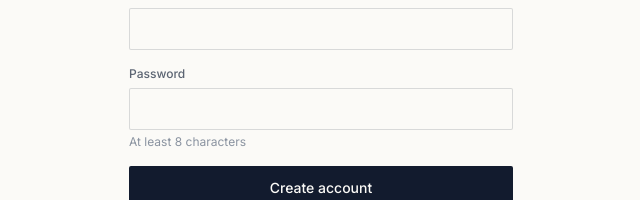
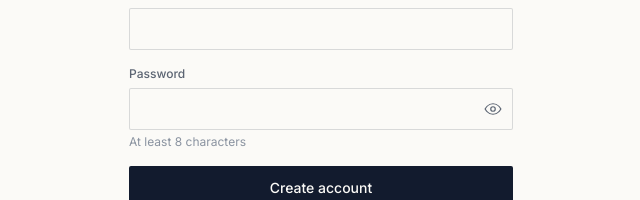
Before and after one commit to jerlin-05/certvault, a Next.js app: page /register in a window 1280 px wide. Shown: the part 398-598 px from the top of the page, without its empty margins (319-959 px from the left). Built offline with nearby package versions, Linux system fonts and the light colour scheme.

Commit message:
Fix: use PasswordField (show/hide toggle) on register page

```diff
--- a/app/register/page.js
+++ b/app/register/page.js
@@ -3,7 +3,7 @@
 import { useState } from "react";
 import Link from "next/link";
 import { useRouter } from "next/navigation";
-
+import PasswordField from "@/components/PasswordField";
 export default function RegisterPage() {
   const router = useRouter();
   const [form, setForm] = useState({ name: "", email: "", password: "" });
@@ -67,15 +67,14 @@ export default function RegisterPage() {
             onChange={(v) => setForm({ ...form, email: v })}
             required
           />
-          <Field
+          <PasswordField
             label="Password"
-            type="password"
             value={form.password}
             onChange={(v) => setForm({ ...form, password: v })}
             required
             hint="At least 8 characters"
+            autoComplete="new-password"
           />
-
           {error && (
             <p className="rounded-sm bg-rust-light px-3 py-2 text-sm text-rust">
               {error}
```
